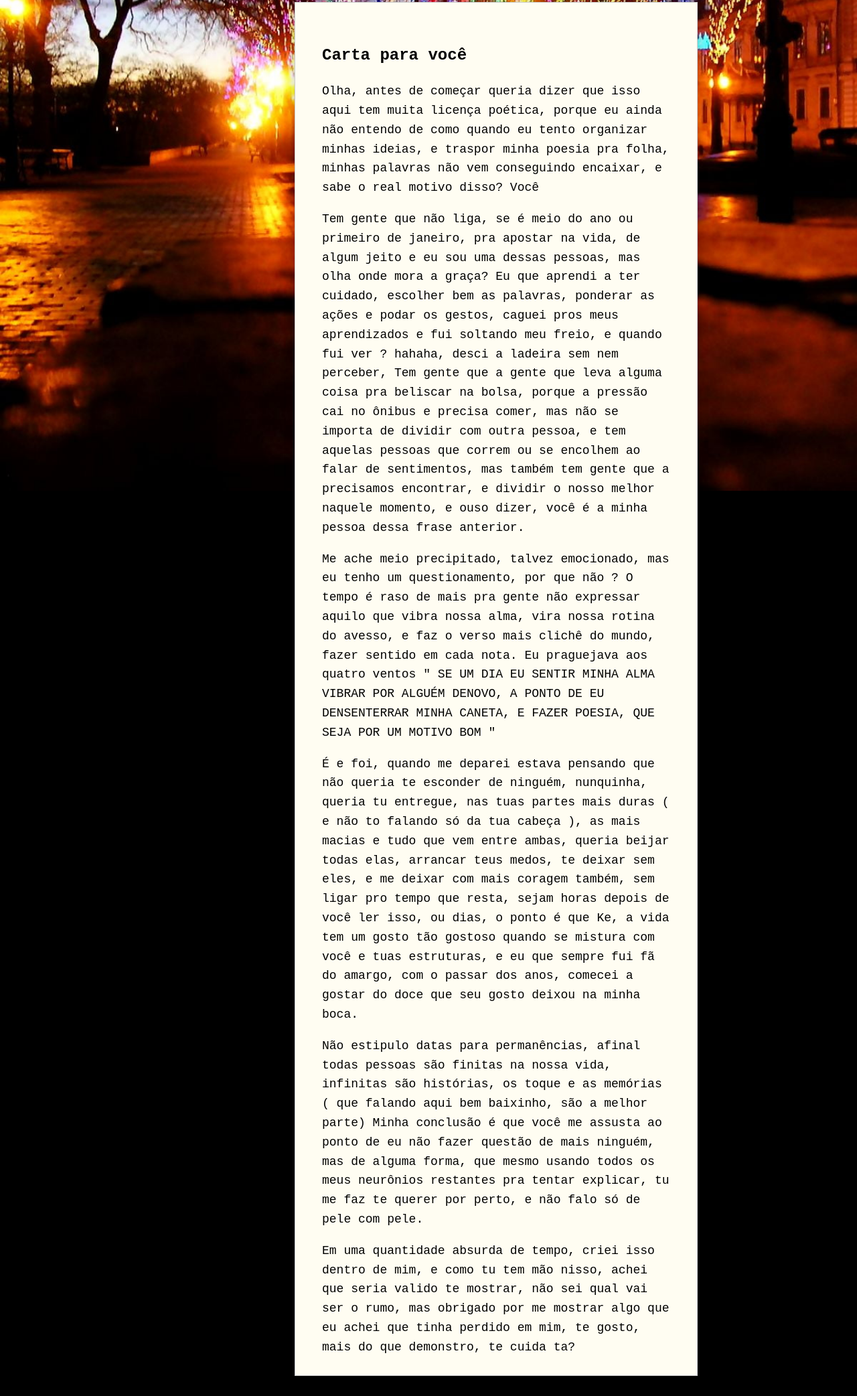
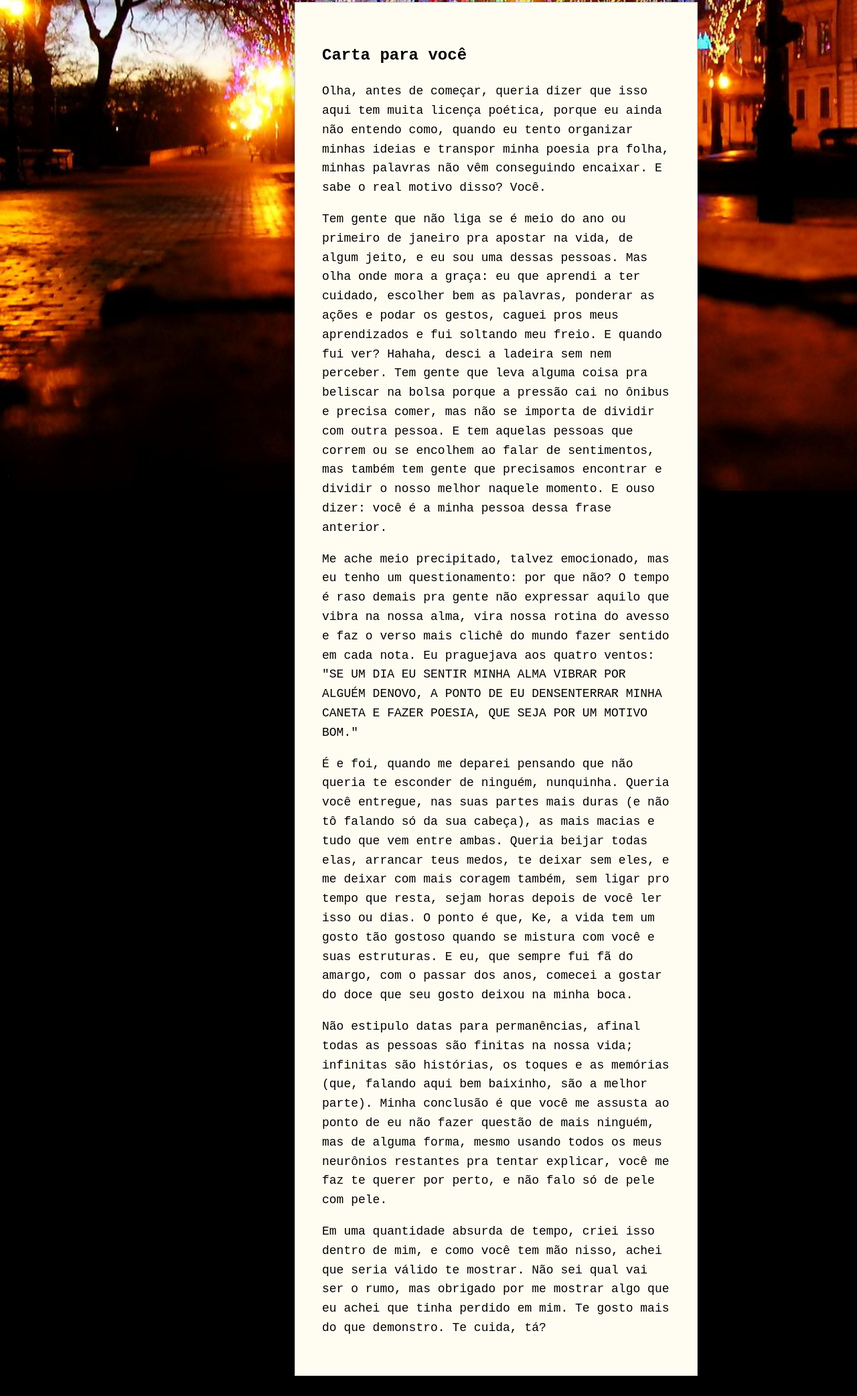
Before and after one commit to AlvesVinih/igo, a plain HTML site: page index.html in a window 1280 px wide. Shown: the part 147-2232 px from the top of the page at 67% size. After the commit the page ends 2203 px from the top, so only its background shows below. Drawn offline with Linux system fonts and the light colour scheme.

Commit message:
index.html

```diff
--- a/index.html
+++ b/index.html
@@ -12,14 +12,17 @@
     <div class="book">
         <div class="page" id="page1">
             <div class="content">
-                <h2>Carta para você</h2>
-                <p>Olha, antes de começar queria dizer que isso aqui tem muita licença poética, porque eu ainda não entendo de como quando eu tento organizar minhas ideias, e traspor minha poesia pra folha, minhas palavras não vem conseguindo encaixar, e sabe o real motivo disso? Você  </p>
-                <p> Tem gente que não liga, se é meio do ano ou primeiro de janeiro, pra apostar na vida, de algum jeito e eu sou uma dessas pessoas, mas olha onde mora a graça? Eu que aprendi a ter cuidado, escolher bem as palavras, ponderar as ações e podar os gestos, caguei pros meus aprendizados e fui soltando meu freio, e quando fui ver ? hahaha, desci a ladeira sem nem perceber, Tem gente que a gente que leva alguma coisa pra beliscar na bolsa, porque a pressão cai no ônibus e precisa comer, mas não se importa de dividir com outra pessoa, e tem aquelas pessoas que correm ou se encolhem ao falar de sentimentos, mas também tem gente que a precisamos encontrar, e dividir o nosso melhor naquele momento, e ouso dizer, você é a minha pessoa dessa frase anterior. </p>
-                <p>Me ache meio precipitado, talvez emocionado, mas eu tenho um questionamento, por que não ? O tempo é raso de mais pra gente não expressar aquilo que vibra nossa alma, vira nossa rotina do avesso, e faz o verso mais clichê do mundo, fazer sentido em cada nota. Eu praguejava aos quatro ventos " SE UM DIA EU SENTIR MINHA ALMA VIBRAR POR ALGUÉM DENOVO, A PONTO DE EU DENSENTERRAR MINHA CANETA, E FAZER POESIA, QUE SEJA POR UM MOTIVO BOM " </p>
-                <p>É e foi, quando me deparei estava pensando que não queria te esconder de ninguém, nunquinha, queria tu entregue, nas tuas partes mais duras ( e não to falando só da tua cabeça ), as mais macias e tudo que vem entre ambas, queria beijar todas elas, arrancar teus medos, te deixar sem eles, e me deixar com mais coragem também, sem ligar pro tempo que resta, sejam horas depois de você ler isso, ou dias, o ponto é que Ke, a vida tem um gosto tão gostoso quando se mistura com você e tuas estruturas, e eu que sempre fui fã do amargo, com o passar dos anos, comecei a gostar do doce que seu gosto deixou na minha boca. </p>
-            <p>Não estipulo datas para permanências, afinal todas pessoas são finitas na nossa vida, infinitas são histórias, os toque e as memórias ( que falando aqui bem baixinho, são a melhor parte)
-                Minha conclusão é que você me assusta ao ponto de eu não fazer questão de mais ninguém, mas de alguma forma, que mesmo usando todos os meus neurônios restantes pra tentar explicar, tu me faz te querer por perto, e não falo só de pele com pele.</p>
-                <p>Em uma quantidade absurda de tempo, criei isso dentro de mim, e como tu tem mão nisso, achei que seria valido te mostrar, não sei qual vai ser o rumo, mas obrigado por me mostrar algo que eu achei que tinha perdido em mim, te gosto, mais do que demonstro, te cuida ta?</p>
+                <h2>Carta para você</h2><p>Olha, antes de começar, queria dizer que isso aqui tem muita licença poética, porque eu ainda não entendo como, quando eu tento organizar minhas ideias e transpor minha poesia pra folha, minhas palavras não vêm conseguindo encaixar. E sabe o real motivo disso? Você.</p>
+
+<p>Tem gente que não liga se é meio do ano ou primeiro de janeiro pra apostar na vida, de algum jeito, e eu sou uma dessas pessoas. Mas olha onde mora a graça: eu que aprendi a ter cuidado, escolher bem as palavras, ponderar as ações e podar os gestos, caguei pros meus aprendizados e fui soltando meu freio. E quando fui ver? Hahaha, desci a ladeira sem nem perceber. Tem gente que leva alguma coisa pra beliscar na bolsa porque a pressão cai no ônibus e precisa comer, mas não se importa de dividir com outra pessoa. E tem aquelas pessoas que correm ou se encolhem ao falar de sentimentos, mas também tem gente que precisamos encontrar e dividir o nosso melhor naquele momento. E ouso dizer: você é a minha pessoa dessa frase anterior.</p>
+
+<p>Me ache meio precipitado, talvez emocionado, mas eu tenho um questionamento: por que não? O tempo é raso demais pra gente não expressar aquilo que vibra na nossa alma, vira nossa rotina do avesso e faz o verso mais clichê do mundo fazer sentido em cada nota. Eu praguejava aos quatro ventos: "SE UM DIA EU SENTIR MINHA ALMA VIBRAR POR ALGUÉM DENOVO, A PONTO DE EU DENSENTERRAR MINHA CANETA E FAZER POESIA, QUE SEJA POR UM MOTIVO BOM." </p>
+
+<p>É e foi, quando me deparei pensando que não queria te esconder de ninguém, nunquinha. Queria você entregue, nas suas partes mais duras (e não tô falando só da sua cabeça), as mais macias e tudo que vem entre ambas. Queria beijar todas elas, arrancar teus medos, te deixar sem eles, e me deixar com mais coragem também, sem ligar pro tempo que resta, sejam horas depois de você ler isso ou dias. O ponto é que, Ke, a vida tem um gosto tão gostoso quando se mistura com você e suas estruturas. E eu, que sempre fui fã do amargo, com o passar dos anos, comecei a gostar do doce que seu gosto deixou na minha boca.</p>
+
+<p>Não estipulo datas para permanências, afinal todas as pessoas são finitas na nossa vida; infinitas são histórias, os toques e as memórias (que, falando aqui bem baixinho, são a melhor parte). Minha conclusão é que você me assusta ao ponto de eu não fazer questão de mais ninguém, mas de alguma forma, mesmo usando todos os meus neurônios restantes pra tentar explicar, você me faz te querer por perto, e não falo só de pele com pele.</p>
+
+<p>Em uma quantidade absurda de tempo, criei isso dentro de mim, e como você tem mão nisso, achei que seria válido te mostrar. Não sei qual vai ser o rumo, mas obrigado por me mostrar algo que eu achei que tinha perdido em mim. Te gosto mais do que demonstro. Te cuida, tá?</p>
             </div>
         </div>
 
```
